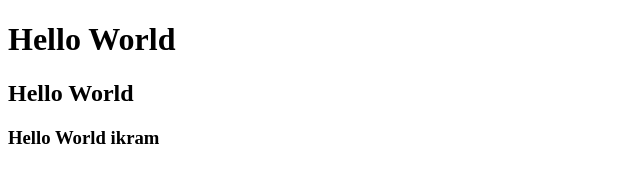
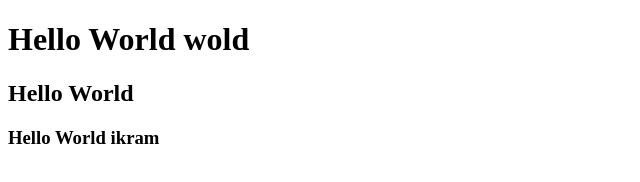
Before and after one commit to yasmineh-d/git-project, a plain HTML site: page index.html in a window 1280 px wide. Shown: the whole page, without its empty margins (0-640 px from the left). Drawn offline with Linux system fonts and the light colour scheme.

Commit message:
Update index.html

```diff
--- a/index.html
+++ b/index.html
@@ -6,7 +6,7 @@
     <title>Document</title>
   </head>
   <body>
-    <h1>Hello World</h1>
+    <h1>Hello World wold</h1>
 
     <h2>Hello World</h2>
     <h3>Hello World ikram</h3>
```
